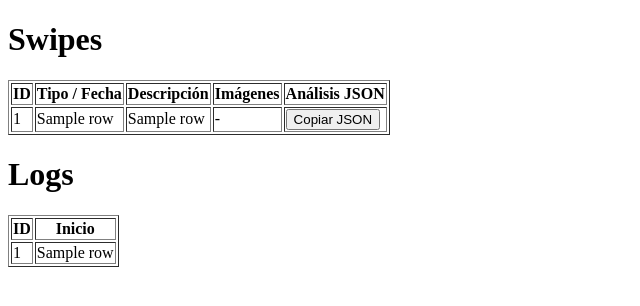
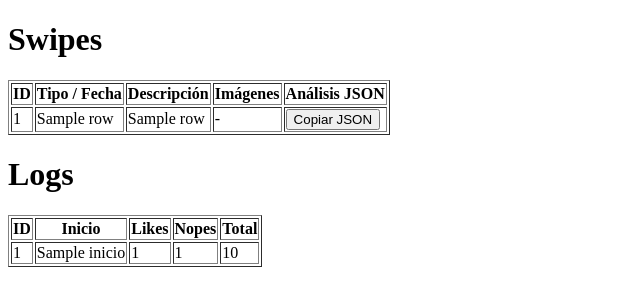
Before and after one commit to elmerson7/timder-automatch, a Flask app: template templates/index.html in a window 1280 px wide. Shown: the top 306 px of the page, without its empty margins (0-640 px from the left). Run offline with Flask 3, Linux system fonts and the light colour scheme; the template is opened without the code that fills it: most values are stand-ins (such as "Sample title", 1, 10 or a date in 2020).

Commit message:
Update index.html to enhance log display by adding columns for Likes, Nopes, and Total. This improves the visibility of user interaction metrics in the logs table.

```diff
--- a/templates/index.html
+++ b/templates/index.html
@@ -45,10 +45,14 @@
 
     <h1>Logs</h1>
     <table border="1">
-        <tr><th>ID</th><th>Inicio</th></tr>
-        {% for row in logs %}
+        <tr><th>ID</th><th>Inicio</th><th>Likes</th><th>Nopes</th><th>Total</th></tr>
+        {% for log in logs_info %}
         <tr>
-            <td>{{ row[0] }}</td><td>{{ row[1] }}</td>
+            <td>{{ log.id }}</td>
+            <td>{{ log.inicio }}</td>
+            <td>{{ log.n_like }}</td>
+            <td>{{ log.n_nope }}</td>
+            <td>{{ log.total }}</td>
         </tr>
         {% endfor %}
     </table>
```
